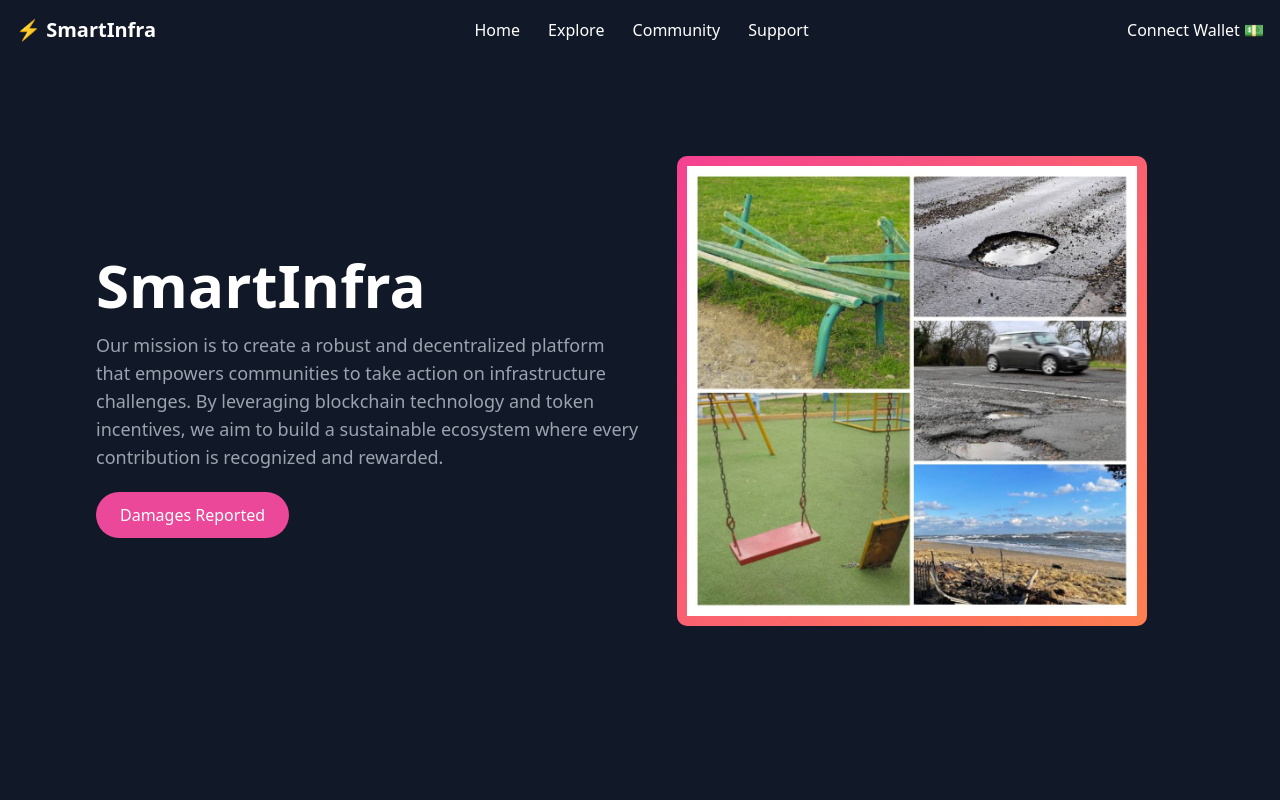
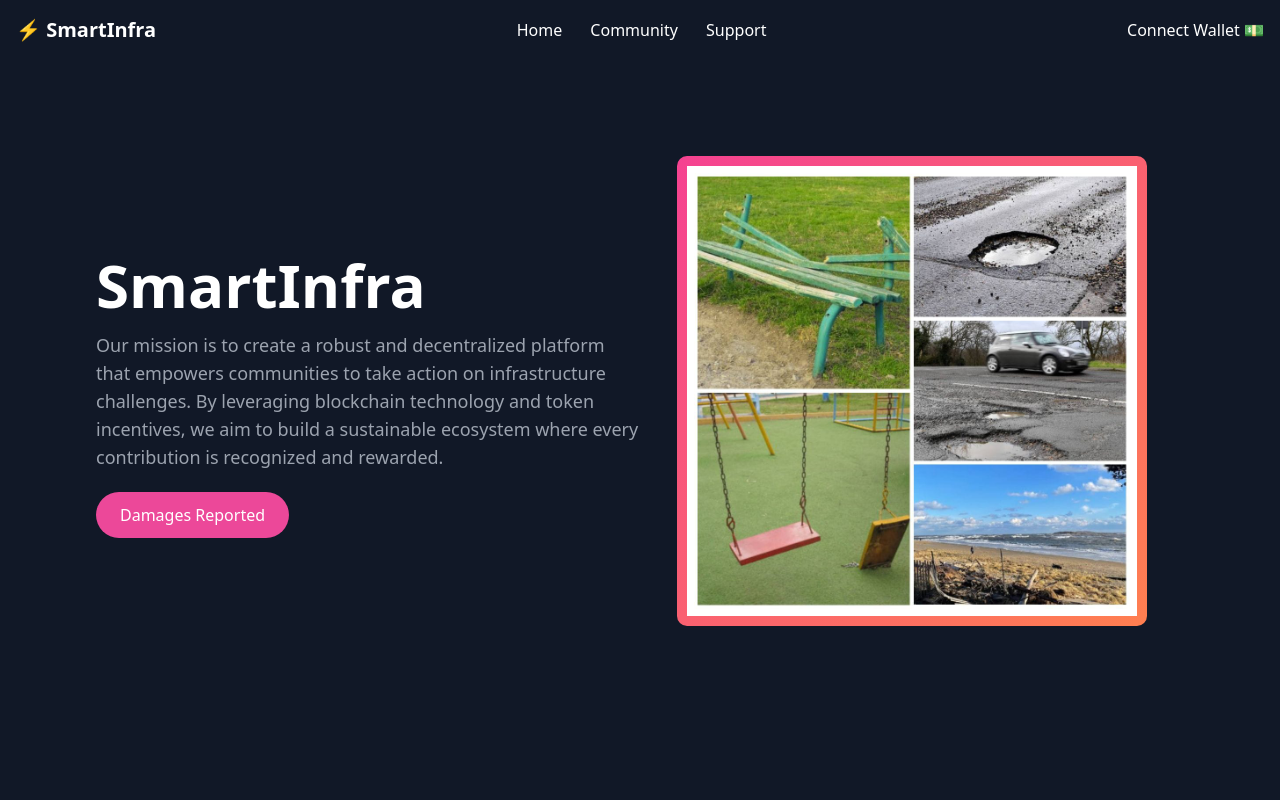
Before and after one commit to piyush0213/SmartInfra, a plain HTML site: page index.html in a window 1280 px wide. Shown: the top 800 px of the page. Drawn offline with nearby package versions, Linux system fonts and the light colour scheme.

Commit message:
Update index.html

```diff
--- a/index.html
+++ b/index.html
@@ -24,9 +24,8 @@
         </div>
         <nav class="space-x-6">
             <a href="#" class="text-white hover:text-pink-400">Home</a>
-            <a href="#" class="text-white hover:text-pink-400">Explore</a>
-            <a href="#" class="text-white hover:text-pink-400">Community</a>
-            <a href="#" class="text-white hover:text-pink-400">Support</a>
+            <a href="https://www.c-sharpcorner.com/" class="text-white hover:text-pink-400">Community</a>
+            <a href="https://www.hackindia.xyz" class="text-white hover:text-pink-400">Support</a>
         </nav>
         <button id="connectWallet" class="wallet-btn">Connect Wallet 💵</button>
     </header>
```
